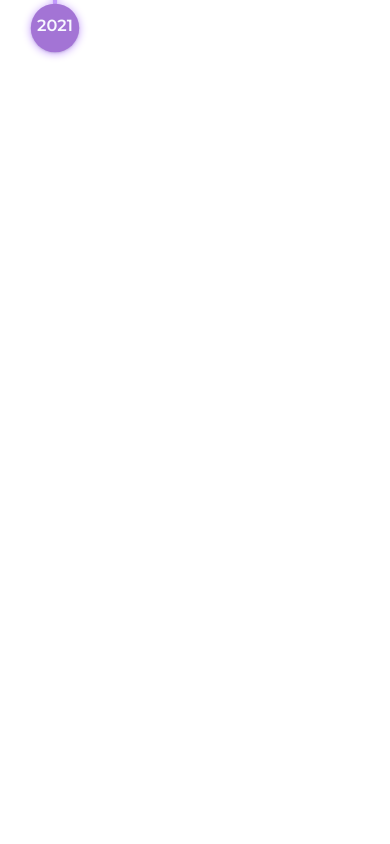
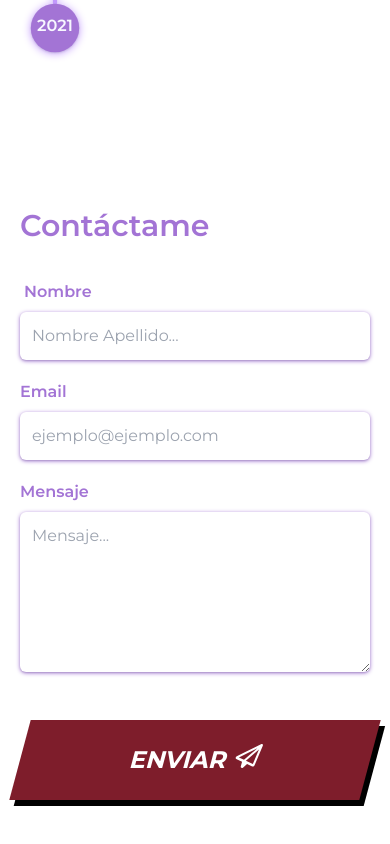
Before and after one commit to jorgeeegv/portfolio, a React (Create React App) app: page / in a window 390 px wide. Shown: the part 2804-3648 px from the top of the page. Built offline with nearby package versions, Linux system fonts and the light colour scheme.

Commit message:
some styles, conctact form and react-hook-forms basic

```diff
--- a/package.json
+++ b/package.json
@@ -3,6 +3,7 @@
   "version": "0.1.0",
   "private": true,
   "dependencies": {
+    "@emailjs/browser": "^3.10.0",
     "@fortawesome/fontawesome-svg-core": "^6.3.0",
     "@fortawesome/free-brands-svg-icons": "^6.3.0",
     "@fortawesome/free-regular-svg-icons": "^6.3.0",
@@ -19,6 +20,7 @@
     "@types/react-dom": "^18.0.11",
     "react": "^18.2.0",
     "react-dom": "^18.2.0",
+    "react-hook-form": "^7.43.9",
     "react-scripts": "5.0.1",
     "typescript": "^4.9.5",
     "web-vitals": "^2.1.4"
--- a/src/Core/components/App/App.tsx
+++ b/src/Core/components/App/App.tsx
@@ -3,14 +3,16 @@ import Navbar from '../Navbar/Navbar';
 import Intro from '../Intro/Intro';
 import AboutMe from '../AboutMe/AboutMe';
 import Timeline from '../Timeline/Timeline';
+import { ContactUs } from '../Contact/Contact';
 
 function App() {
   return (
-    <div className="App h-full w-full px-5 lg:px-au">
+    <div className="App h-full w-full px-5 lg:px-auto">
       <Navbar/>
       <Intro/>
       <AboutMe/>
       <Timeline/>
+      <ContactUs/>
     </div>
   );
 }
--- /dev/null
+++ b/src/Core/components/Contact/Contact.css
@@ -0,0 +1,71 @@
+.primary-input{
+    padding: 0.75rem 4rem 0.75rem 0.75rem;
+    width: 100%;
+    outline: none;
+    border-radius: 10;
+    background-color: transparent;
+    box-shadow: rgba(14, 30, 37, 0.12) 0px 1px 2px 0px, var(--color-primary) 0px 1px 4px 0px;
+}
+.error-input{
+    box-shadow: rgba(14, 30, 37, 0.12) 0px 1px 2px 0px, var(--color-red) 0px 1px 4px 0px !important;
+}
+textarea{
+    min-height: 10rem;
+}
+.primary-input:focus {
+    outline-offset: 1px;
+}
+
+.cta {
+    display: flex;
+    padding: 1.5rem;
+    text-decoration: none;
+    color: white !important;
+    background: var(--color-primary);
+    transition: 0.5s;
+    box-shadow: 6px 6px 0 black;
+    transform: skewX(-15deg);
+    align-content: center;
+    cursor: pointer;
+}
+.cta-invalid {
+    display: flex;
+    padding: 1.5rem;
+    text-decoration: none;
+    color: white !important;
+    background: #7e1d2b;
+    transition: 0.5s;
+    box-shadow: 6px 6px 0 black;
+    transform: skewX(-15deg);
+    align-content: center;
+    cursor: pointer;
+}
+.cta:focus {
+   outline: none;
+}
+
+.cta-invalid:focus {
+    outline: none;
+ }
+.cta:hover {
+    transition: 0.1s;
+    background: #60AC76;
+    box-shadow: 10px 10px 0 #FBC638;
+}
+.cta-invalid:hover {
+    transition: 0.1s;
+    background: #a02639;
+    box-shadow: 10px 10px 0 #FBC638;
+}
+.send-text{
+color: var(--color-white);
+}
+/* .send-text:hover {
+    transition: 3s;
+    color: #FBC638 !important;
+} */
+/*
+.cta span:nth-child(2) {
+    transition: 0.5s;
+    margin-right: 0px;
+} */
--- /dev/null
+++ b/src/Core/components/Contact/Contact.tsx
@@ -0,0 +1,84 @@
+import React, { useEffect, useRef, useState } from 'react';
+import emailjs from '@emailjs/browser';
+import { emailConfig } from '../../../constants/emailjs.constants';
+import './Contact.css'
+import { FontAwesomeIcon } from '@fortawesome/react-fontawesome';
+import { faPaperPlane } from '@fortawesome/free-regular-svg-icons';
+import { useForm } from 'react-hook-form';
+
+interface ContactForm {
+    name: any;
+    email: any;
+    message: any;
+}
+export const ContactUs = () => {
+    const { register, handleSubmit, watch, formState: { errors } } = useForm();
+    const onSubmit = (data: any) => console.log(errors);
+    return (
+        <div className='w-full lg:w-1/4 mt-20 mb-20 mx-auto'>
+            <form onSubmit={handleSubmit(onSubmit)}>
+                <div className="pb-12 w-full">
+                    <h2 className="text-3xl sm:mx-auto font-semibold leading-7 color-primary">Contáctame</h2>
+                    <div className="mt-10 flex flex-col w-full gap-y-5">
+                        <div className="">
+                            <label htmlFor="first-name" className={(errors.user_name ? 'color-danger': '') + " block pl-1 text-1xl font-semibold color-primary"}>
+                                Nombre
+                            </label>
+                            <div className="mt-2">
+                                <input
+                                    type="text"
+                                    id="user_name"
+                                    className={ (errors.user_name ? 'error-input': '') + " primary-input block w-full rounded-md py-1.5 sm:text-sm sm:leading-6 "}
+                                    placeholder="Nombre Apellido..."
+                                    {...register("user_name", { required: 'El nombre es requerido' })}
+                                />
+                                {errors.user_name && <small role='alert' className='color-danger'>{ errors.user_name.message?.toString()}</small>}
+                            </div>
+                        </div>
+                        <div className="">
+                            <label htmlFor="email" className={(errors.user_email ? 'color-danger': '') + " block text-1xl font-semibold color-primary "}>
+                                Email
+                            </label>
+                            <div className="mt-2">
+                                <input
+                                    type="email" pattern="[a-z0-9._%+-]+@[a-z0-9.-]+\.[a-z]{2,4}$"
+                                    id="user_email"
+                                    className={(errors.user_email ? 'error-input': '') + " primary-input block w-full rounded-md border-0 py-1.5  sm:text-sm sm:leading-6 "}
+                                    placeholder="ejemplo@ejemplo.com"
+                                    {...register("user_email", {
+                                        required: 'El email es requerido',
+                                        pattern: {
+                                            value: /^[A-Z0-9._%+-]+@[A-Z0-9.-]+\.[A-Z]{2,}$/i,
+                                            message: "Email invalido"
+                                        }
+                                    })}
+                                />
+                                {errors.user_email && <small role='alert' className='color-danger'>{ errors.user_email.message?.toString()}</small>}
+
+                            </div>
+                        </div>
+                        <div className="">
+                            <label htmlFor="email" className={"block text-1xl font-semibold color-primary "}>
+                                Mensaje
+                            </label>
+                            <div className="mt-2">
+                                <textarea placeholder='Mensaje...'
+                                    {...register("user_message")}
+                                    className={(errors.user_message ? 'error-input': '') + " primary-input block w-full rounded-md  sm:text-sm sm:leading-6 "}></textarea>
+                               {errors.user_message && <small role='alert' className='color-danger'>{ errors.user_message.message?.toString()}</small>}
+                            </div>
+                        </div>
+                    </div>
+                </div>
+                <div className='w-full mx-auto'>
+                    <button className={ (errors ? 'cta-invalid' : 'cta') + " w-full send-text"} type="submit">
+                        <span className='text-2xl mx-auto font-bold flex gap-x-2'>ENVIAR
+                            <FontAwesomeIcon icon={faPaperPlane} className='' />
+                        </span>
+                    </button>
+                </div>
+
+            </form>
+        </div>
+    );
+};
--- a/src/Core/components/Timeline/Timeline.css
+++ b/src/Core/components/Timeline/Timeline.css
@@ -5,12 +5,14 @@
     border-radius: 50%;
     padding-top: 0.6rem;
     box-shadow: rgba(14, 30, 37, 0.12) 0px 1px 2px 0px, var(--color-secondary) 0px 1px 8px 0px;
+    cursor: pointer;
 
 }
 
 .dot-selected{
     animation: blink-dot 2s ease-in infinite;
     background: var(--color-primary) !important;
+    cursor: pointer;
 }
 
 .line {
@@ -28,6 +30,7 @@
         background: var(--color-secondary);
         border-radius: 50%;
         padding-top: 0.6rem;
+        cursor: pointer;
     }
 
     .line {
--- a/src/Core/components/Timeline/Timeline.tsx
+++ b/src/Core/components/Timeline/Timeline.tsx
@@ -30,9 +30,9 @@ export default function Timeline() {
 
     return (
         <div className="flex w-full my-40">
-            <div className="flex flex-col w-full justify-center items-center">
+            <div className="flex flex-col w-full justify-center items-center lg:gap-20">
                 <div className="text-3xl p-5 lg:p-0 font-bold color-primary">CARRERA</div>
-                <div className="flex flex-col lg:flex-row w-full justify-start lg:justify-center items-center y-20 grid grid-cols-5 grid-rows-1 lg:grid-cols-1 grid-rows-2">
+                <div className="flex flex-row gap-y-20 lg:flex-row w-full justify-start lg:justify-center items-center y-20 grid grid-cols-5 grid-rows-none	 lg:grid-cols-1 grid-rows-2">
                     {loading ? <span className='col-auto'></span> : ''}
                     {
                         (timeLines && timeLines.length > 0) ? (
--- a/src/Core/styles/index.css
+++ b/src/Core/styles/index.css
@@ -18,3 +18,6 @@ html {
 .deep-effect{
   box-shadow: rgba(50, 50, 93, 0.25) 0px 13px 27px -5px, rgba(0, 0, 0, 0.3) 0px 8px 16px -8px;
 }
+.color-danger{
+  color: var( --color-red) !important;
+}
--- a/src/Core/styles/variables.css
+++ b/src/Core/styles/variables.css
@@ -4,4 +4,5 @@
     --color-secondary:#c299fc;
     --color-third:#393e46;
     --color-black:#000000;
+    --color-red: #ad1818;
 }
--- /dev/null
+++ b/src/constants/emailjs.constants.ts
@@ -0,0 +1,5 @@
+export const emailConfig = {
+    SERVICE_ID: 'service_t58ihkc',
+    TEMPLATE_ID: 'template_ru1t69q',
+    PUBLIC_KEY: 'BVFj9dzztAwQyQ8Gg'
+}
```
Also changed, not shown: 1 other file (tests, documents, lock files or other folders).
